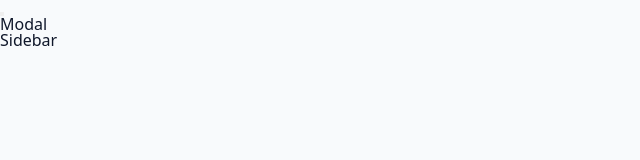
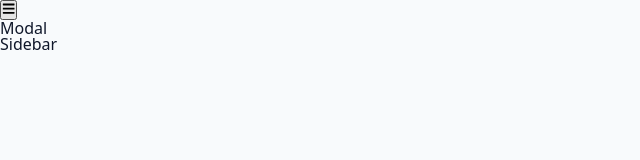
Before and after one commit to isnendyankp/sideBar, a React (Vite) app: page / in a window 1280 px wide. Shown: the top 160 px of the page, without its empty margins (0-640 px from the left). Built offline with nearby package versions, Linux system fonts and the light colour scheme.

Commit message:
pass in FaBars icon on button

```diff
--- a/src/Home.jsx
+++ b/src/Home.jsx
@@ -7,7 +7,7 @@ const Home = () => {
   return (
     <main>
       <button onClick={openSidebar} className='sidebar-toggle'>
-
+        <FaBars />
       </button>
     </main>
   )
@@ -23,3 +23,4 @@ export default Home;
 // 5. create main & button base structure @return
 // 6. create onClick event on button and pass in openSidebar function
 // 7. Add className sidebar-toggle on button
+// 8. pass in FaBars icon on button
```
